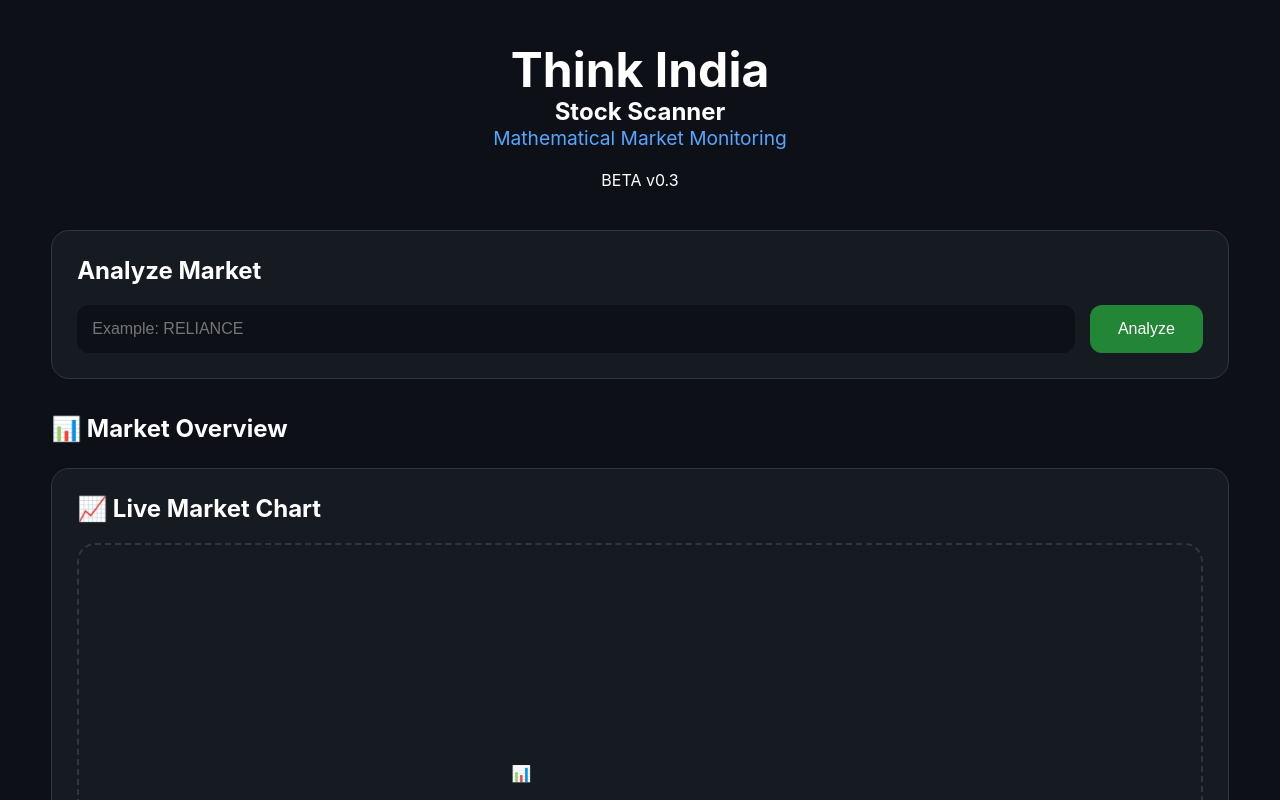
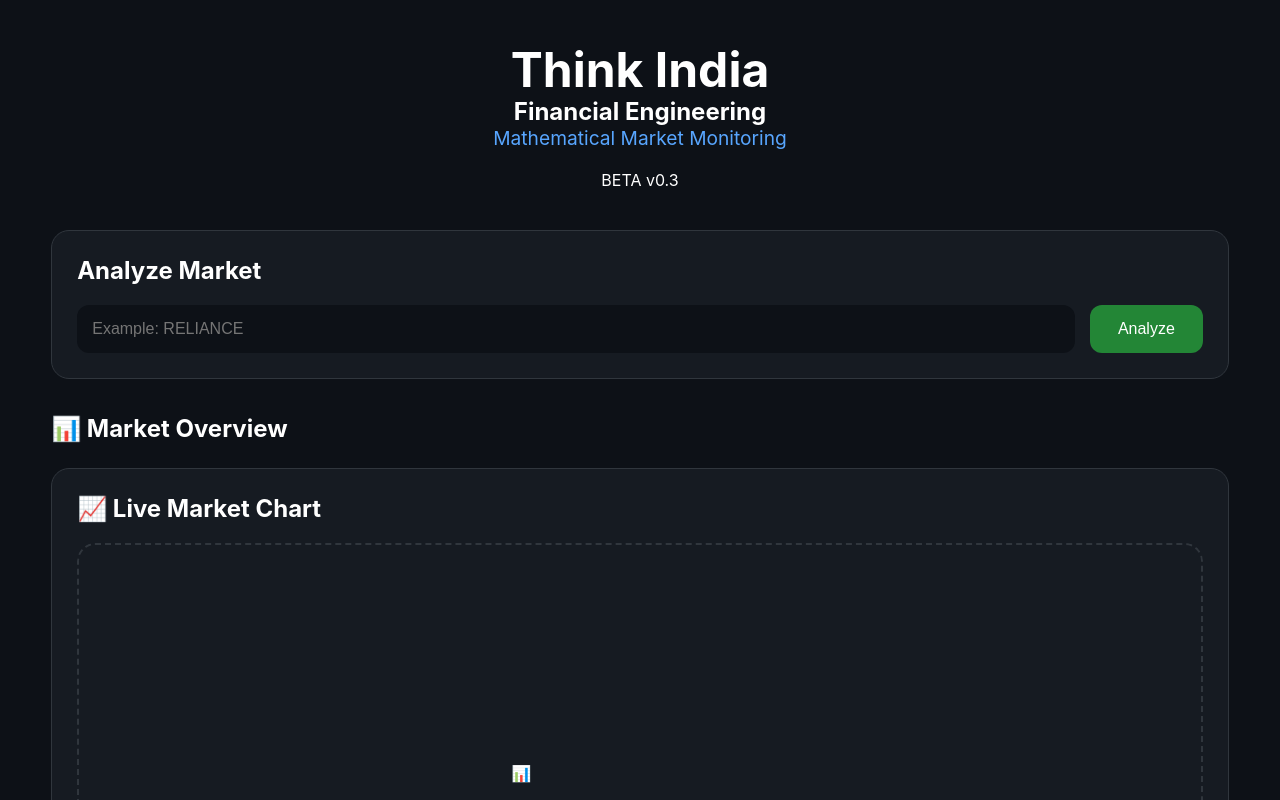
Before and after one commit to howdysukh/gan-engine, a website: page public/index.html in a window 1280 px wide. Shown: the top 800 px of the page. Drawn offline with nearby package versions, Linux system fonts and the light colour scheme.

Commit message:
Update index.html

```diff
--- a/public/index.html
+++ b/public/index.html
@@ -18,7 +18,7 @@
     <header>
 
         <h1>Think India</h1>
-        <h2 style="margin-top: -12px;">Stock Scanner</h2>
+        <h2 style="margin-top: -12px;">Financial Engineering</h2>
 
         <p class="tagline">
             Mathematical Market Monitoring
```
